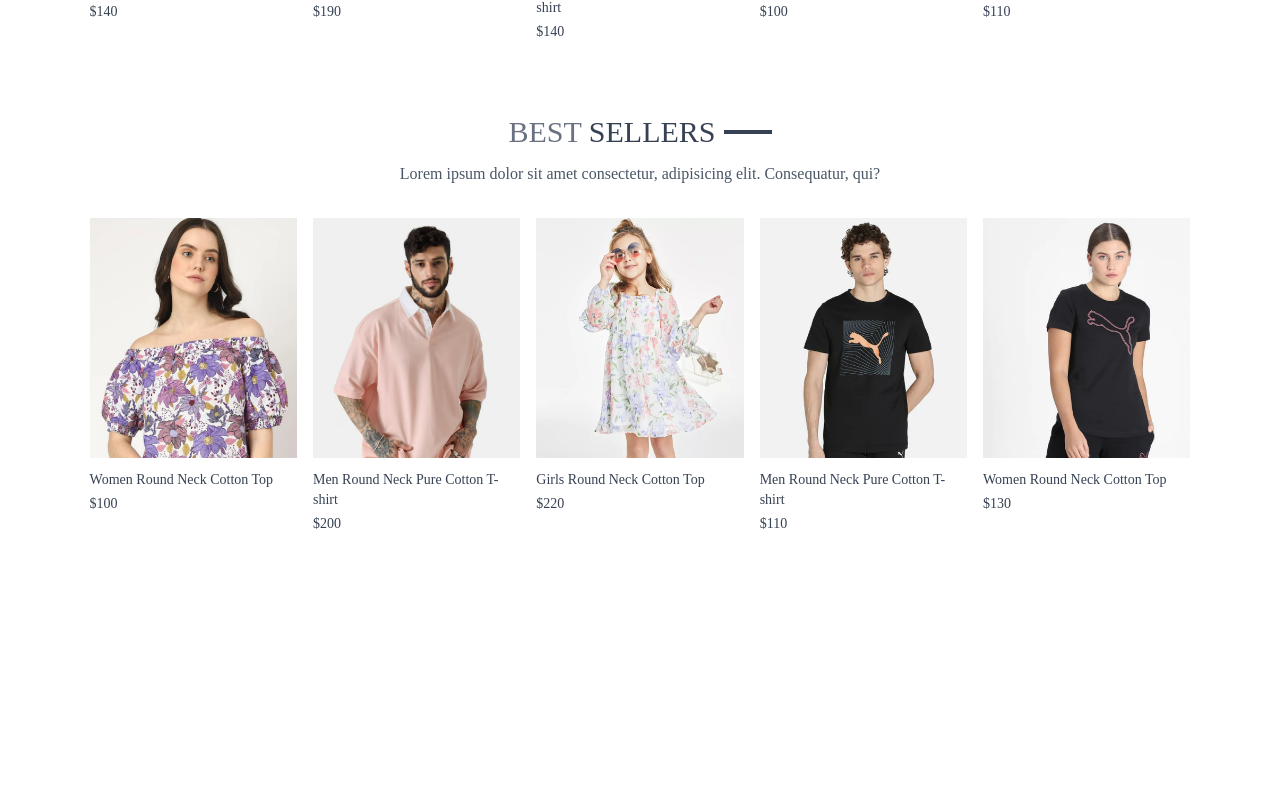
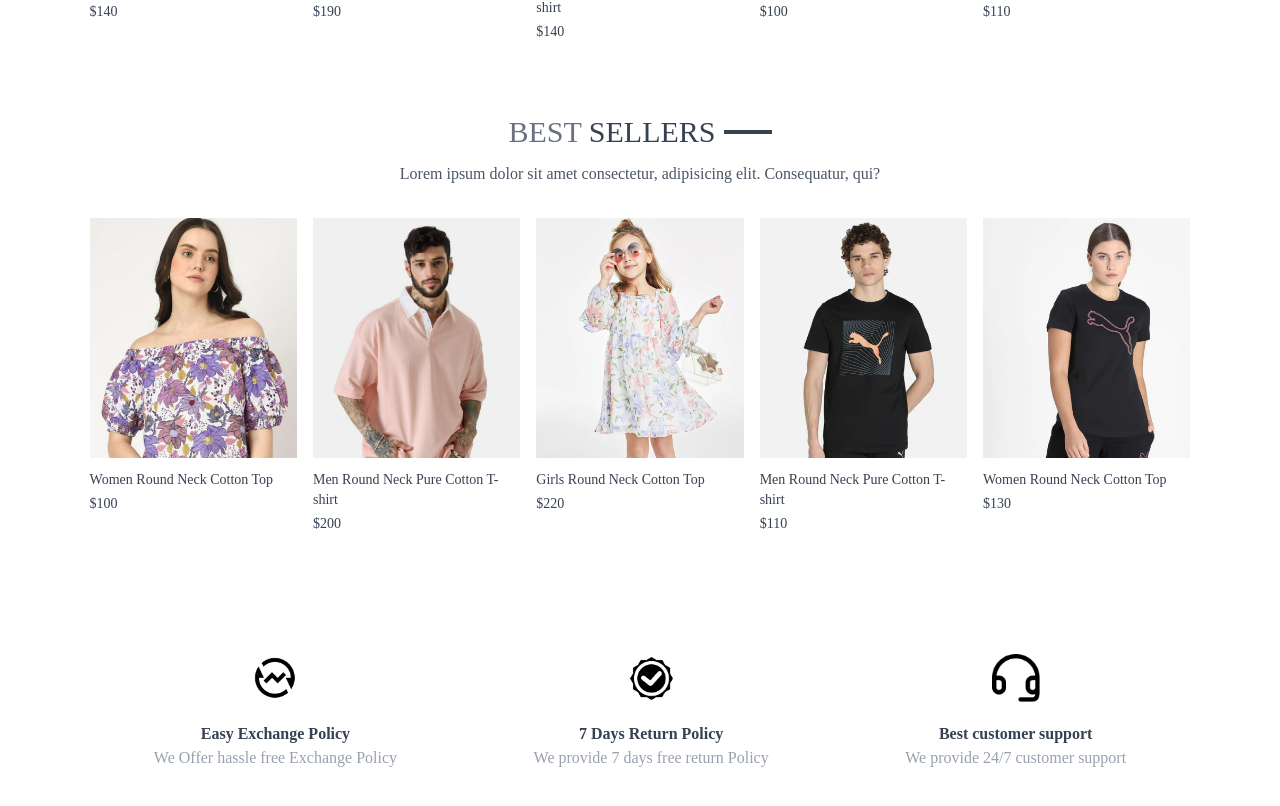
Before and after one commit to abhinavvv12/Ecommerce-App, a React (Vite) app in the folder frontend/: page / in a window 1280 px wide. Shown: the part 1311-2117 px from the top of the page. Before the commit the page ends 1885 px from the top, so only its background shows below. Built offline with nearby package versions, Linux system fonts and the light colour scheme; a web font is replaced by a local one.

Commit message:
completed our-policy section

```diff
--- a/frontend/src/components/OurPolicy.jsx
+++ b/frontend/src/components/OurPolicy.jsx
@@ -0,0 +1,34 @@
+import React from 'react'
+import { assets } from '../assets/assets'
+
+const OurPolicy = () => {
+    return (
+        <div className='flex flex-col sm:flex-row justify-around gap-12 sm:gap-2 text-center py-20 text-xs sm:text-sm md:text-base text-gray-700 '>
+
+            <div>
+                <img src={assets.exchange_icon} className='w-12
+       m-auto mb-5' alt="" />
+                <p className='font-semibold'>Easy Exchange Policy</p>
+                <p className='text-gray-400'>We Offer hassle free Exchange Policy</p>
+            </div>
+
+            <div>
+                <img src={assets.quality_icon} className='w-12
+       m-auto mb-5' alt="" />
+                <p className='font-semibold'>7 Days Return Policy</p>
+                <p className='text-gray-400'>We provide 7 days free return Policy</p>
+            </div>
+
+            <div>
+                <img src={assets.support_img} className='w-12
+       m-auto mb-5' alt="" />
+                <p className='font-semibold'>Best customer support
+                </p>
+                <p className='text-gray-400'>We provide 24/7 customer support
+                </p>
+            </div>
+        </div>
+    )
+}
+
+export default OurPolicy
--- a/frontend/src/pages/Home.jsx
+++ b/frontend/src/pages/Home.jsx
@@ -2,6 +2,7 @@
 import Hero from '../components/Hero'
 import LatestCollection from '../components/LatestCollection'
 import BestSeller from '../components/BestSeller'
+import OurPolicy from '../components/OurPolicy'
 
 const Home = () => {
   return (
@@ -9,6 +10,7 @@
       <Hero />
       <LatestCollection/>
       <BestSeller/>
+      <OurPolicy />
     </div>
   )
 }
```
Also changed, not shown: frontend/src/components/NewsLetter.jsx (added).
